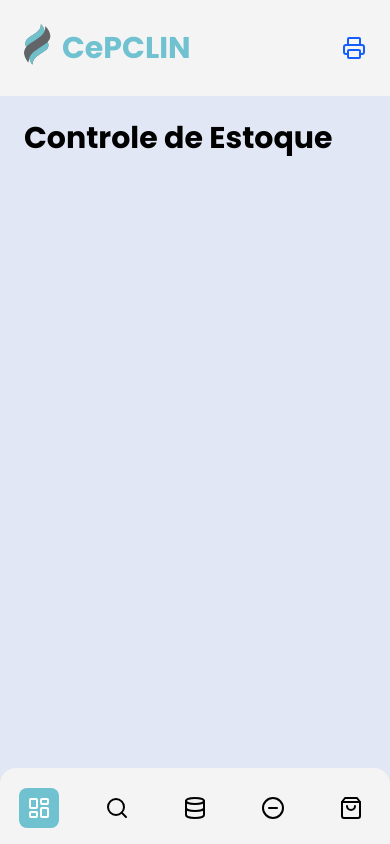
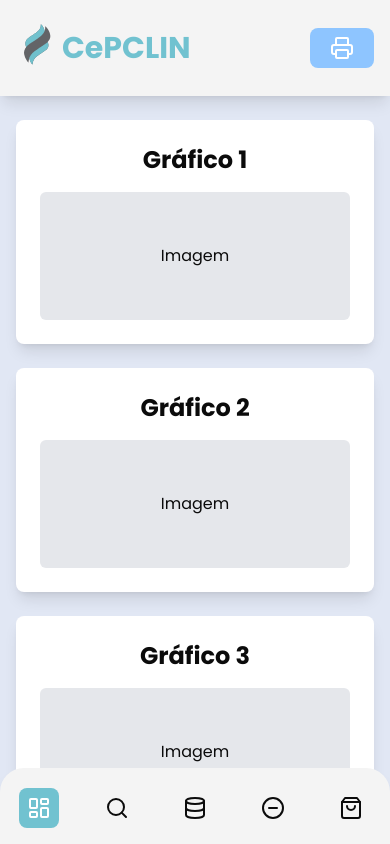
Before and after one commit to Guilherme-Andriel/app-controle_de_estoque, a Next.js app: page / in a window 390 px wide. Shown: the top 844 px of the page. Built offline with nearby package versions, Linux system fonts and the light colour scheme.

Commit message:
feat(dashboard): grid responsiva para apresentação dos gráficos

```diff
--- a/src/app/layout.tsx
+++ b/src/app/layout.tsx
@@ -1,5 +1,5 @@
 import type { Metadata } from "next";
-import { Poppins } from "next/font/google";
+import { Poppins} from "next/font/google";
 import "../styles/globals.css";
 
 const poppins = Poppins({
@@ -10,10 +10,9 @@ const poppins = Poppins({
 
 
 
-
 export const metadata: Metadata = {
   title: "Controle de Estoque",
-  description: "Sistema eficiente de controle de estoque para entradas e saídas de produtos. Gerencie categorias, quantidades e valores em tempo real com uma interface intuitiva e organizada.",
+  description: "Sistema eficiente de controle de estoque para entradas e saídas de produtos. Gerencie categorias, quantidades e valores em tempo real com uma face intuitiva e organizada.",
   icons: {
     icon: "/icon.svg",
   },
--- a/src/app/page.tsx
+++ b/src/app/page.tsx
@@ -4,15 +4,28 @@ import Navbar from "@/components/Navbar";
 
 export default function Home() {
   return (
-    <div className="flex">
-      <Sidebar/>
-      <main>
+    <div className="flex justify-evenly w-full ">
+              <Sidebar/>
+              <main className="flex flex-1 flex-col">
+                    <Navbar/>
 
-          <Navbar/>
-          <h1 className="font-bold text-3xl m-6 relative md:left-20 md:top-10">Controle de Estoque</h1>
+                    <div className="flex flex-1 ">
 
-        <section></section>
-      </main>
+
+                            <div className=" grid grid-cols-1 lg:grid-cols-2 gap-6 h-full w-full items-center justify-items-center pb-[100px] p-4 sm:p-4  py-6">
+
+                                      {Array.from({ length: 6 }).map((_, index) => (
+                                        <article key={index} className="bg-white p-6 rounded-lg shadow-lg text-center max-w-full w-2xl ">
+                                          <h2 className="text-2xl font-bold mb-4">Gráfico {index + 1}</h2>
+                                          <section className="h-32 flex items-center justify-center bg-gray-200 rounded-md">
+                                            Imagem
+                                          </section>
+                                        </article>
+                                      ))}
+
+                            </div>
+                    </div>
+              </main>
    </div>
   );
 }
--- a/src/components/Button.tsx
+++ b/src/components/Button.tsx
@@ -1,20 +1,10 @@
-import { Printer } from "lucide-react";
 
 
-interface ButtonProps {
-  texto?: string;
-  icone?: React.ComponentType<React.SVGProps<SVGSVGElement>>;
-  open?: boolean;
-}
-
 // Componente Button
-function Button({  texto = "Clique Aqui", icone: Icon = Printer, open = true  }: ButtonProps) {
+function Button() {
   return (
     <button className="mt-auto flex items-center justify-center gap-4 p-2 rounded-lg text-white hover:bg-blue-400 bg-blue-300">
-      {/* Renderizando o ícone */}
-      <Icon className="text-white" />
-      {/* Renderizando o texto apenas se open for verdadeiro */}
-      {open && <span>{texto}</span>}
+
     </button>
   );
 }
--- a/src/components/Navbar.tsx
+++ b/src/components/Navbar.tsx
@@ -16,12 +16,12 @@ export default function Navbar() {
   const pathname = usePathname();
 
   return (
-  <div className="flex sm:hidden justify-between w-screen bg-[#f4f4f4]">
-    <div className="flex flex-row items-center gap-2 p-6">
+  <div className="sticky top-0 left-0 flex sm:hidden justify-between items-center w-screen bg-[#f4f4f4] shadow-lg">
+    <header className="flex flex-row items-center gap-2 p-6">
         <Image src="/icon.svg" alt="Logo" priority width={30} height={30} />
         <p className="text-3xl font-bold text-[#71C2D0]">CePCLIN</p>
-    </div>
-    <nav className="w-screen bg-[#f4f4f4] flex-row absolute bottom-0 transition-all rounded-t-2xl ">
+    </header>
+    <nav className="fixed bottom-0 left-0  w-screen bg-[#f4f4f4] flex-row transition-all rounded-t-3xl shadow-lg">
       <ul className="flex justify-around mt-5 space-y-4">
         {menuItems.map((item) => {
            const isActive = pathname === item.href;
@@ -40,7 +40,7 @@ export default function Navbar() {
 
    </nav>
 
-   <button className="flex items-center justify-center gap-4 p-6 rounded-lg text-blue-600 hover:bg-blue-200">
+   <button className="flex items-center justify-center p-5 rounded-lg text-white hover:bg-blue-400 bg-blue-300 h-4 m-4">
         <Printer />
     </button>
 
--- a/src/components/Sidebar.tsx
+++ b/src/components/Sidebar.tsx
@@ -23,7 +23,7 @@ export default function Sidebar() {
     <motion.aside
       animate={{ width: open ? 250 : 100 }}
 
-      className="hidden sm:flex h-screen bg-[#f4f4f4] p-4 flex-col relative transition-all rounded-r-2xl"
+      className="sticky left-0 top-0 hidden sm:flex h-screen bg-[#f4f4f4] p-4 flex-col transition-all rounded-r-2xl shadow-lg"
     >
 
       <div className="p-3 relative mb-3">
--- a/src/styles/globals.css
+++ b/src/styles/globals.css
@@ -4,7 +4,7 @@
   --background: #e1e7f4;
   --background-dark: #11101d;
 
-  --title: #1E1E1E;
+  --title: #0b0b0b;
   --subtitle:#;
   --text-body:#:
 
@@ -18,4 +18,5 @@ body {
   min-height: 100vh;
   background: var(--background);
   font-family:'Poppins', Helvetica, sans-serif;
+  color: var(--title);
 }
```
